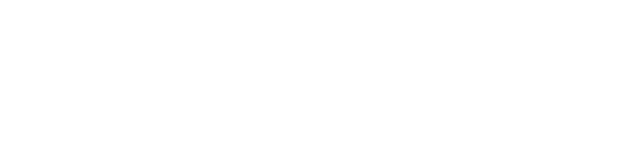
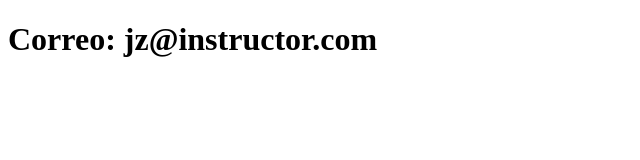
Before and after one commit to jetorZCH/sistema-de-registro, a plain HTML site: page index.html in a window 1280 px wide. Shown: the whole page, without its empty margins (0-640 px from the left). Drawn offline with Linux system fonts and the light colour scheme.

Commit message:
Actualizo el index 2

```diff
--- a/index.html
+++ b/index.html
@@ -6,6 +6,6 @@
     <title>Sistema de Registro de Juegos</title>
 </head>
 <body>
-
+    <h1>Correo: jz@instructor.com</h1>
 </body>
 </html>
```
